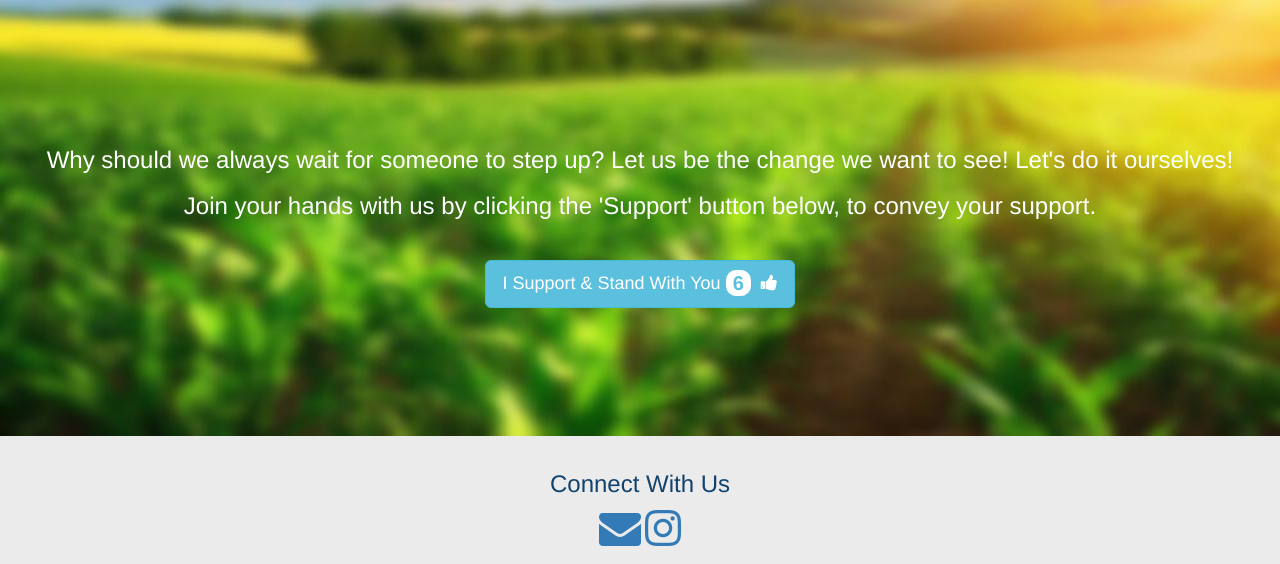
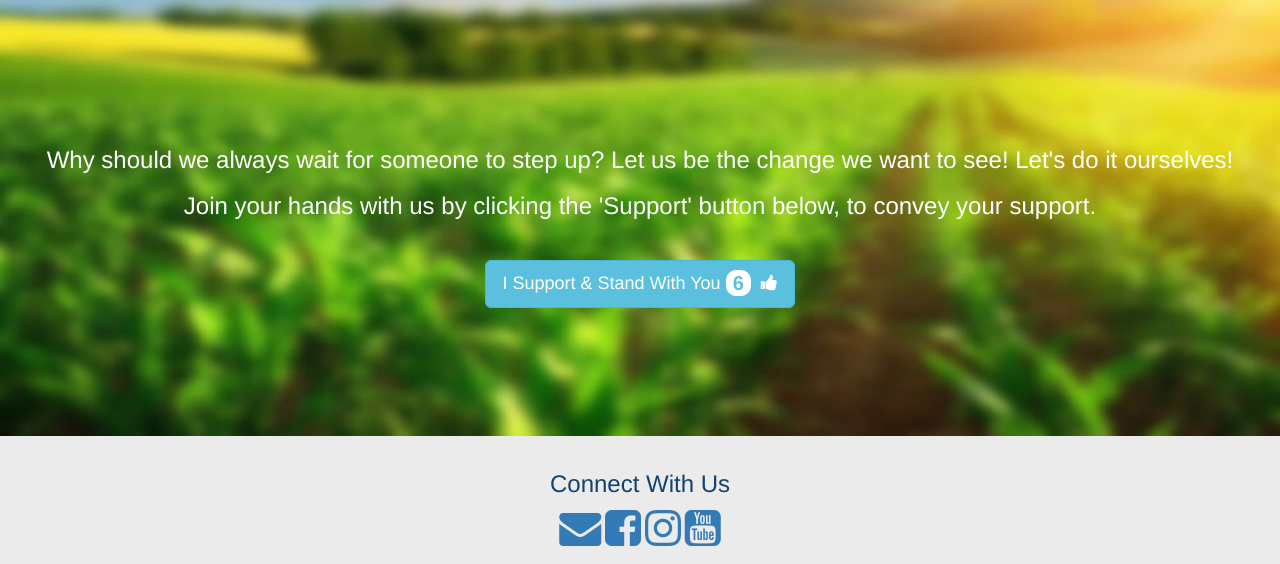
Before and after one commit to Adithanvijayan/Django-Thulir_Udhayam_Organisation, a Django app: page / in a window 1280 px wide. Shown: the part 722-1286 px from the top of the page. Run offline with Django 3.2, Linux system fonts and the light colour scheme; data comes from the database, SQL or seed files in the repository; both versions use the stored data as it was after the commit; some libraries are stand-ins or nearby versions.

Commit message:
Youtube video changed and image compressed

```diff
--- a/templates/base.html
+++ b/templates/base.html
@@ -154,10 +154,10 @@
 <footer class="container-fluid text-center">
     <h3>Connect With Us</h3>
     <a href="https://mail.google.com/mail/?view=cm&fs=1&to=thulir.udhayam.organisation@gmail.com" target="_blank"><span class="fa fa-envelope fa-3x"></span></a>
-    <!-- <a href="#"><span class="fa fa-facebook-square fa-2x"></span></a> -->
+    <a href="https://www.facebook.com/Thulir-udhayam-organization-113818260800408" target="_blank"><span class="fa fa-facebook-square fa-3x"></span></a>
     <a href="https://instagram.com/thulir_udhayam_organisation?igshid=1saoly4fcwj53" target="_blank"><span class="fa fa-instagram fa-3x"></span></a>
+    <a href="https://www.youtube.com/channel/UCrbiEKwkJm3fSJ69_KFlINw" target="_blank"><span class="fa fa-youtube-square fa-3x"></span></a>
     <!-- <a href="#"><span class="fa fa-twitter-square fa-2x"></span></a> -->
-    <!-- <a href="#"><span class="fa fa-youtube-square fa-2x"></span></a> -->
   </footer>
 
   </body>
--- a/templates/index.html
+++ b/templates/index.html
@@ -13,8 +13,11 @@
             <h5 style="margin-top: 50px;color: white;"><b>பொறுப்பேற்க பழகு</b></h5>
           </div>
           <div class="col-lg-8" style="height: 500px;margin-top: 10px;">
-            <iframe width="100%" height="100%" src="https://www.youtube.com/embed/xXqLbA72AUw?autoplay=1" allow="autoplay; encrypted-media">
+            <iframe width="100%" height="100%" src="https://www.youtube.com/embed/Pt7k_dnA1bw?rel=0&mute=1&autoplay=1" allowfullscreen allowscriptaccess="always" allow="accelerometer; autoplay; clipboard-write; encrypted-media; gyroscope; picture-in-picture">
             </iframe>
+            <!-- <video width="100%" height="500" controls autoplay="true" muted="false" loop="true">
+              <source src="static/videos/tuo_video.mp4" type="video/mp4">
+            </video> -->
         </div>
         <div class="col-lg-2" style="height: 400px;text-align: center;">
             <h5 style="margin-top: 90px;color: white;">The only change</h5>
```
Also changed, not shown: db.sqlite3, static/images/5.png, static/images/bg.png, static/images/revolution.jpg, 4 other files.
